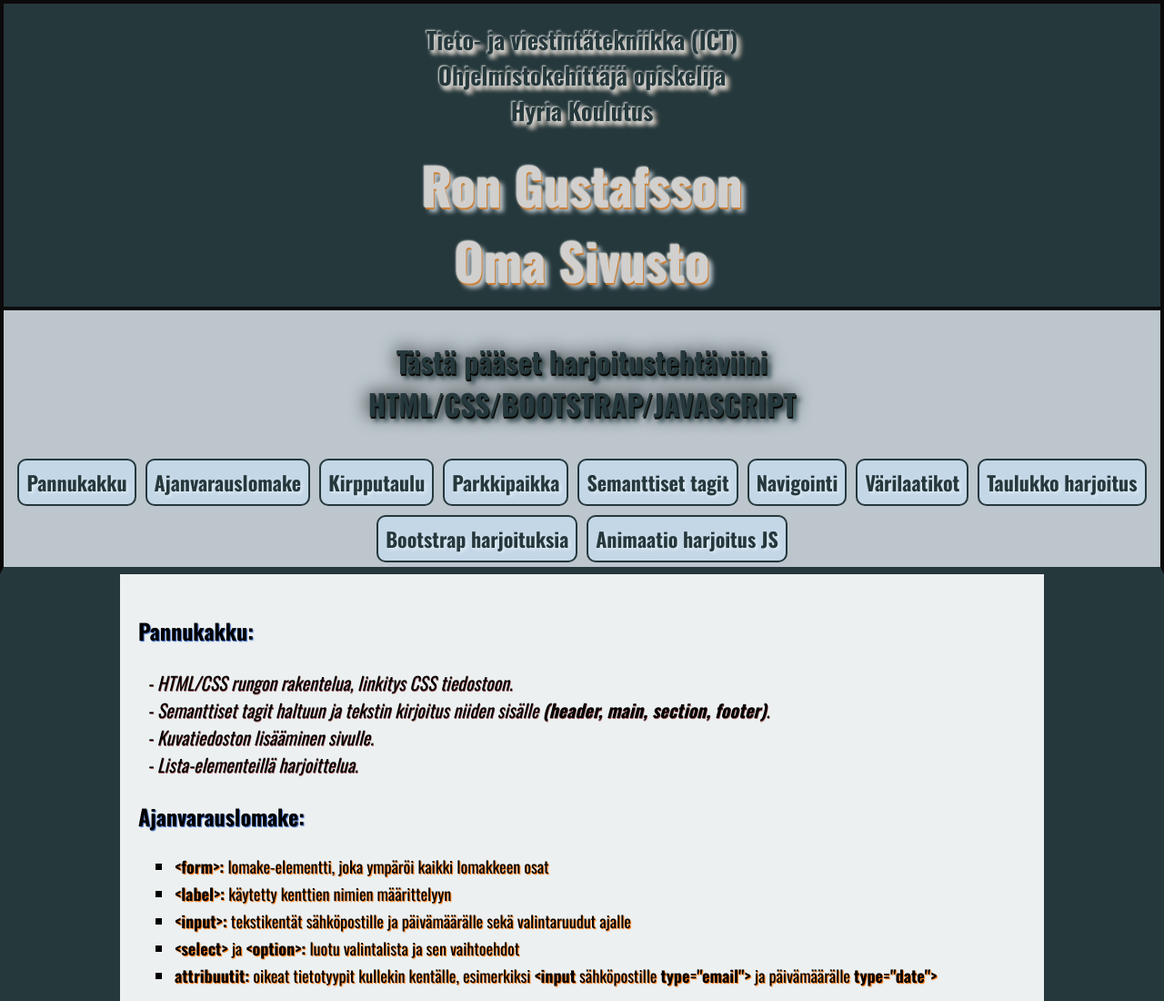
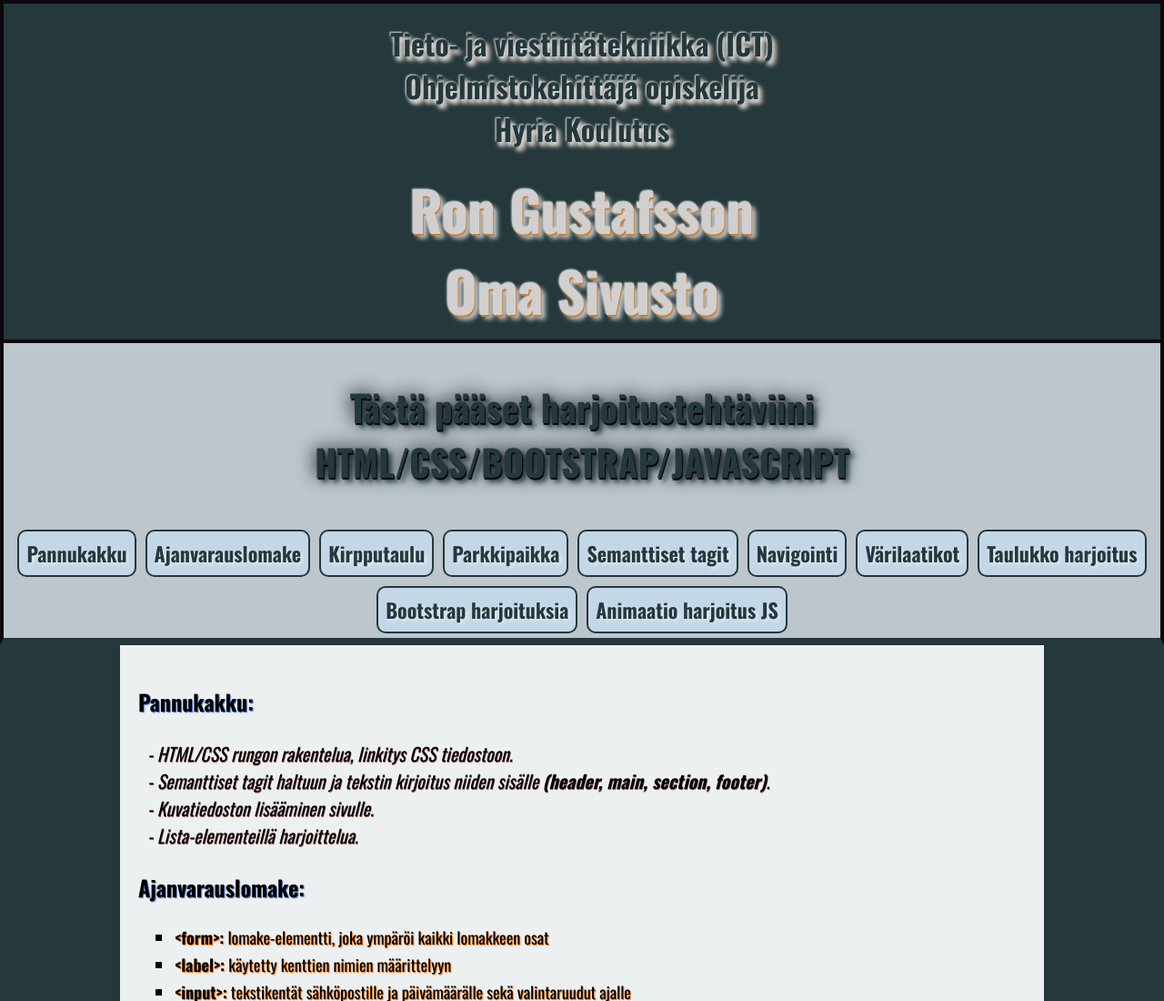
Before and after one commit to Ron-Gustafsson/oma-sivusto, a plain HTML site: page index.html in a window 1280 px wide. Shown: the top 1100 px of the page at 91% size. Drawn offline with nearby package versions, Linux system fonts and the light colour scheme.

Commit message:
otsikot päivitys

```diff
--- a/CSS/index.css
+++ b/CSS/index.css
@@ -30,7 +30,7 @@ header {
 }
 
 .otsikko {
-    font-size: 56px;
+    font-size: 60px;
     color: #D1D0CE;
     font-weight: bold;
     margin-top: 10px;
@@ -42,7 +42,7 @@ header {
 }
 
 p.info {
-    font-size: 26px;
+    font-size: 32px;
     color: #25383C; /* Vaihdettu väri, jotta se erottuu paremmin taustasta Dark Slate Gray*/
     font-weight: bold;
     margin: 0 0 10px 0; /* Lisää marginaalit */
@@ -107,7 +107,7 @@ nav {
 }
 
 .nav_otsikko {
-    font-size: 32px;
+    font-size: 40px;
     font-weight: bold;
     color: #25383C; /* Dark Slate Grey */
 
```
